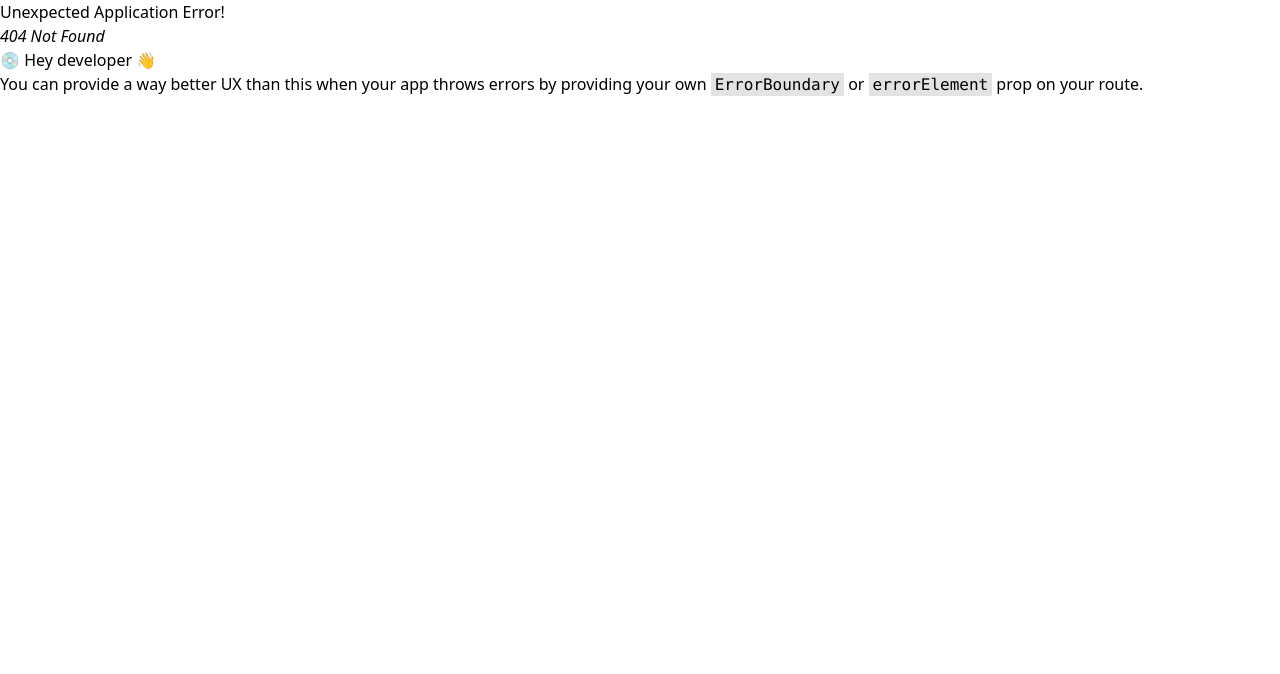
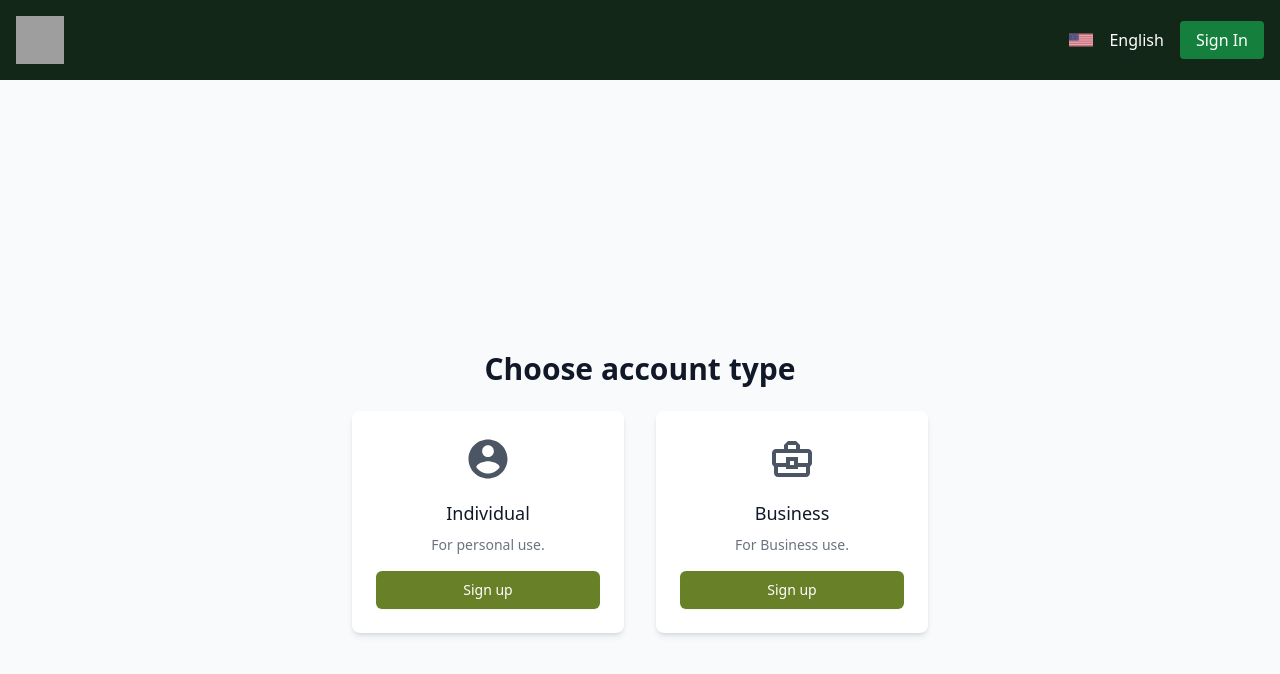
Before and after one commit to hr-sobuj/auth-form, a React (Vite) app: page /account-type in a window 1280 px wide. Before the commit this address had no page. Shown: the top 674 px of the page. Built offline with nearby package versions, Linux system fonts and the light colour scheme; grey boxes are pictures that could not be loaded.

Commit message:
account type page done

```diff
--- /dev/null
+++ b/src/assets/data/data.ts
@@ -0,0 +1,47 @@
+import { IoMdContact } from "react-icons/io";
+import { MdOutlineBusinessCenter } from "react-icons/md";
+
+interface Account {
+    icon: any;
+    type: string;
+    description: string;
+    btn: {
+        label: string;
+        url: string;
+    };
+}
+
+interface Data {
+    accountType: {
+        title: string;
+        accounts: Account[];
+    };
+}
+
+const data = {} as Data;
+
+data.accountType = {
+    title: 'Choose account type',
+    accounts: [
+        {
+            icon: IoMdContact,
+            type: 'Individual',
+            description: 'For personal use.',
+            btn: {
+                label: 'Sign up',
+                url: '/personal-sign-up'
+            }
+        },
+        {
+            icon: MdOutlineBusinessCenter,
+            type: 'Business',
+            description: 'For Business use.',
+            btn: {
+                label: 'Sign up',
+                url: '/business-sign-up'
+            }
+        }
+    ]
+};
+
+export default data;
--- /dev/null
+++ b/src/assets/data/footer.ts
@@ -0,0 +1,33 @@
+import USA from '@assets/images/navbar/usa.svg';
+const footer = {
+    copyRight: '2024 All right reserve',
+    footLinks: [
+        {
+            label: 'FAQ',
+            url: '#'
+        },
+        {
+            label: 'Contact us',
+            url: '#'
+        },
+        {
+            label: 'About us',
+            url: '#'
+        },
+        {
+            label: 'Privacy Policy',
+            url: '#'
+        },
+        {
+            label: 'Terms',
+            url: '#'
+        },
+    ],
+    rightContent: {
+        flag: USA,
+        label: 'English',
+        version: 'Version 1.0.1'
+    }
+}
+
+export default footer;
--- /dev/null
+++ b/src/pages/AccountType.tsx
@@ -0,0 +1,33 @@
+import allData from '@assets/data/data';
+import { Link } from 'react-router-dom';
+
+export default function AccountType() {
+    const { accountType: data } = allData;
+
+    return (
+        <section className="min-h-screen flex flex-col space-y-6 items-center justify-center bg-gray-50 py-12 px-4 sm:px-6 lg:px-8">
+            <div className="text-center">
+                <h2 className="mt-6 text-3xl font-extrabold text-gray-900">{data.title}</h2>
+            </div>
+            <div className="max-w-xl w-full grid grid-cols-1 gap-8 md:grid-cols-2 lg:grid-cols-2 xl:grid-cols-2">
+                {data.accounts.map((account, index) => (
+                    <div key={index} className="bg-white p-6 rounded-lg shadow-md">
+                        <div className="flex items-center justify-center mb-4">
+                            <account.icon className="h-12 w-12 text-gray-600" />
+                        </div>
+                        <div className='text-center'>
+                            <h3 className="text-lg font-medium text-gray-900">{account.type}</h3>
+                            <p className="mt-2 text-sm text-gray-500">{account.description}</p>
+                            <Link
+                                to={account.btn.url}
+                                className="mt-4 w-full flex justify-center items-center px-4 py-2 border border-transparent rounded-md shadow-sm text-sm font-medium text-white bg-primary hover:bg-secondary"
+                            >
+                                {account.btn.label}
+                            </Link>
+                        </div>
+                    </div>
+                ))}
+            </div>
+        </section>
+    );
+}
--- /dev/null
+++ b/src/pages/Business.tsx
@@ -0,0 +1,9 @@
+const Business = () => {
+    return (
+        <div>
+            Lorem, ipsum dolor sit amet consectetur adipisicing elit. Neque itaque natus sit aperiam eaque mollitia omnis modi qui, totam, nulla possimus quas soluta expedita cumque esse eveniet illum temporibus. Labore.
+        </div>
+    )
+}
+
+export default Business;
--- /dev/null
+++ b/src/pages/Individual.tsx
@@ -0,0 +1,9 @@
+const Individual = () => {
+    return (
+        <div>
+            Lorem ipsum dolor sit amet consectetur adipisicing elit. Dolor dignissimos ratione qui, quidem deleniti assumenda veniam non. Nostrum animi corrupti earum maxime nam, dolorem consequuntur, voluptatem nulla voluptates, cumque repellat!
+        </div>
+    )
+}
+
+export default Individual;
--- a/src/pages/SingIn.tsx
+++ b/src/pages/SingIn.tsx
@@ -1,7 +1,7 @@
 import Spinner from '@components/ui/spinner/Spinner';
 import { useState } from 'react';
 import { RiEyeFill, RiEyeOffFill } from 'react-icons/ri';
-import { useNavigate } from 'react-router-dom';
+import { Link, useNavigate } from 'react-router-dom';
 
 export default function SignIn() {
     const [email, setEmail] = useState('');
@@ -134,7 +134,7 @@ export default function SignIn() {
                     </div>
                 </form>
                 <div className="text-sm text-center">
-                    <p className="text-gray-600">Don't have an account? <a href="/sign-up" className="font-medium text-primary hover:text-deep transition-all duration-200">Create an Account</a></p>
+                    <p className="text-gray-600">Don't have an account? <Link to="/account-type" className="font-medium text-primary hover:text-deep transition-all duration-200">Create an Account</Link></p>
                 </div>
             </div>
         </section>
```
Also changed, not shown: src/route/router.tsx (+20 -0 lines).
